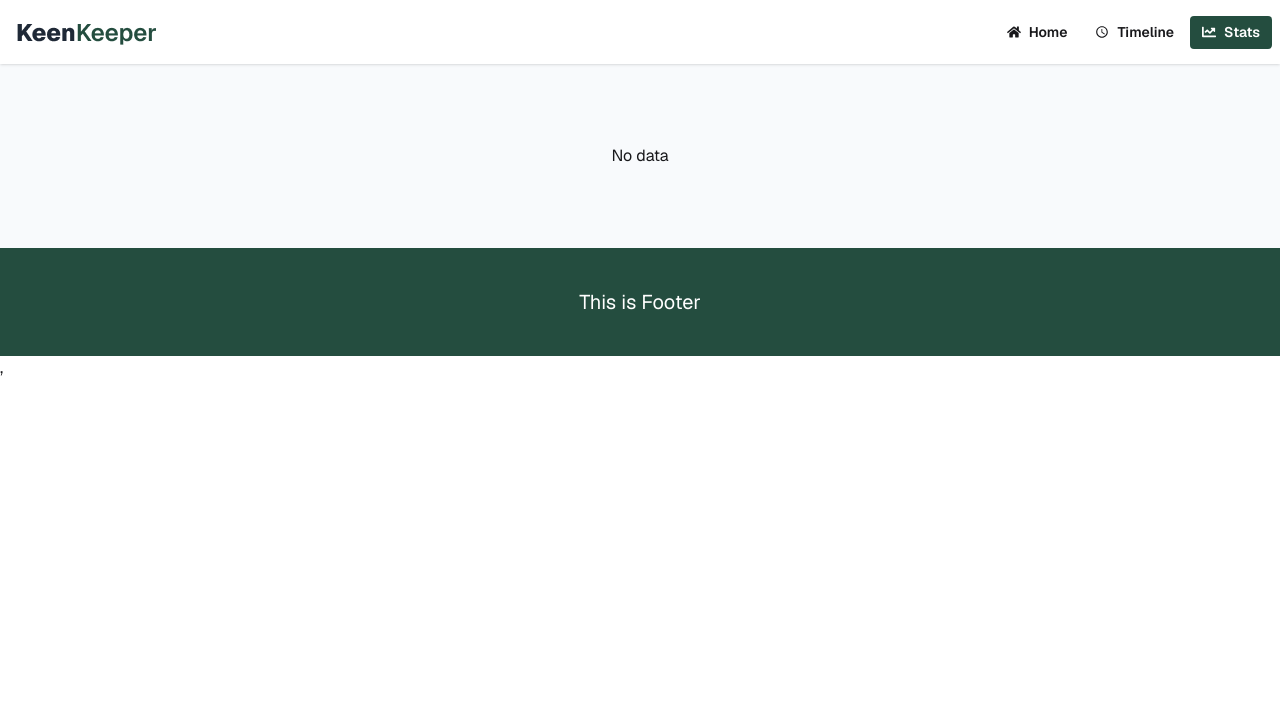
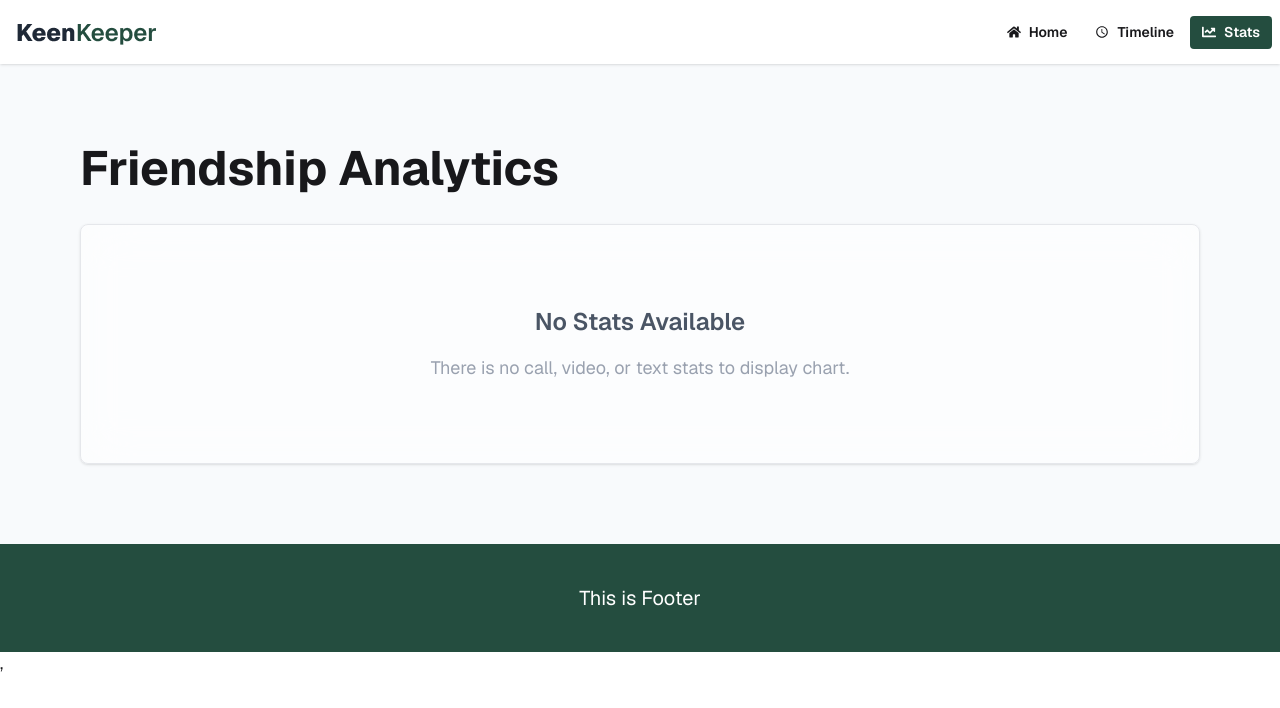
Before and after one commit to ANIK365PRO/-keen-keeper-frinds-A7-m42, a React (Vite) app: page /stats in a window 1280 px wide. Shown: the top 708 px of the page. Built offline with nearby package versions, Linux system fonts and the light colour scheme.

Commit message:
added NoStatusFound and TimelineNotFound when quickCheck array is empty

```diff
--- /dev/null
+++ b/src/components/statsPage/NoStatsFound.jsx
@@ -0,0 +1,16 @@
+import React from 'react';
+
+const NoStatsFound = () => {
+    return (
+        <div className="flex flex-col items-center justify-center h-[30vh] card space-y-4 p-8 w-full shadow  bg-white/60 backdrop-blur-xl border border-gray-200">
+            <p className="text-2xl font-semibold text-gray-600">
+                No Stats Available
+            </p>
+            <p className="text-lg text-gray-400">
+            There is no call, video, or text stats to display chart.
+            </p>
+        </div>
+    );
+};
+
+export default NoStatsFound;
--- /dev/null
+++ b/src/components/timelinePage/TimelineNotFound.jsx
@@ -0,0 +1,19 @@
+import React from 'react';
+
+const TimelineNotFound = () => {
+    return (
+        <div className='container mx-auto space-y-6 px-4 py-10  md:p-16  lg:p-20 '>
+            <div className="flex flex-col items-center justify-center card space-y-4 px-8 py-12 md:py-20 w-full shadow  bg-white/60 backdrop-blur-xl border border-gray-200">
+                <p className="text-2xl font-semibold text-gray-600">
+                    No Timeline status Available
+                </p>
+                <p className="text-lg text-gray-400">
+                There is no call, video, or text status information to display!.
+                </p>
+            </div>
+
+         </div>
+    );
+};
+
+export default TimelineNotFound;
--- a/src/pages/statsPage/StatsPage.jsx
+++ b/src/pages/statsPage/StatsPage.jsx
@@ -1,6 +1,7 @@
 import React, { useContext } from 'react';
 import { FriendsContext } from '../../context/QuickCheckFriendsProvider';
 import { Legend, Pie, PieChart, Tooltip } from 'recharts';
+import NoStatsFound from '../../components/statsPage/NoStatsFound';
 // import useFriends from '../../hooks/useFriends';
 
 const StatsPage = () => {
@@ -9,9 +10,10 @@ const StatsPage = () => {
     const {quickCheck} = useContext(FriendsContext) //custom Context
 
         const count = [
-            {name: 'call', value : 0},
-            {name: 'text', value: 0},
-            {name: 'video', value: 0},
+            { name: 'text', value: 0, fill: '#00C49F' },
+            { name: 'call', value: 0, fill: '#0088FE' },
+            { name: 'video', value: 0, fill: '#FFBB28' },
+
         ]
         for(const singleData of quickCheck){
 
@@ -25,22 +27,22 @@ const StatsPage = () => {
         console.log( 'FriendsContext, quickCheck', quickCheck )
 
 
-        const data = [
-            { name: 'Text', value: 300, fill: '#00C49F' },
-            { name: 'Calls', value: 400, fill: '#0088FE' },
-            { name: 'Video', value: 300, fill: '#FFBB28' },
-
-        ];
         const isAllZero = count.every(d => d.value === 0);
 
     return (
-        <div className='container mx-auto px-4 py-10 md:p-16 lg:p-20 flex justify-center'>
+        <div className='container mx-auto px-4 py-10 md:p-16 lg:p-20 flex justify-center flex-col gap-8'>
+
+            <h2 className='text-3xl md:text-4xl lg:text-5xl font-bold'>Friendship Analytics</h2>
+
+         {/* for pieChart and data not found  */}
+            { isAllZero ?
+                <NoStatsFound></NoStatsFound> :
+
+                <div className='card space-y-6 p-8 w-full shadow bg-white/60 backdrop-blur-xl border border-gray-200 flex flex-col justify-center'>
+                    <p className='text-xl font-medium'>By Interaction Type</p>
 
 
-            {
-            isAllZero ?
-                <p>No data</p> :
-                 <PieChart style={{ width: '100%', maxWidth: '500px', maxHeight: '40vh', aspectRatio: 1 }} responsive>
+                    <PieChart className='mx-auto' style={{ width: '100%', maxWidth: '500px', maxHeight: '40vh', aspectRatio: 1 }} responsive>
                                         <Pie
                                             data={count}
                                             innerRadius="80%"
@@ -56,7 +58,11 @@ const StatsPage = () => {
                                     <Legend></Legend>
                                     <Tooltip></Tooltip>
                         </PieChart>
+
+               </div>
+
             }
+
         </div>
     );
 };
--- a/src/pages/timeLinePage/TimeLinePage.jsx
+++ b/src/pages/timeLinePage/TimeLinePage.jsx
@@ -2,6 +2,8 @@ import React, { useContext } from 'react';
 import { FriendsContext } from '../../context/QuickCheckFriendsProvider';
 
 import TimeLineStatus from '../../components/ui/timeLineStatus/TimeLineStatus';
+import TimelineNotFound from '../../components/timelinePage/TimelineNotFound';
+
 
 const TimeLinePage = () => {
 
@@ -10,8 +12,17 @@ const TimeLinePage = () => {
 
     // const {name, type} = quickCheck
 
+
+
     return (
-        <div className='container mx-auto space-y-6 px-4 py-10  md:p-16  lg:p-20 border'>
+
+        <>
+
+        {
+        quickCheck.length === 0 ?
+            <TimelineNotFound></TimelineNotFound> :
+
+            (<div className='container mx-auto space-y-6 px-4 py-10  md:p-16  lg:p-20 border'>
                 <h2 className='text-3xl  lg:text-5xl font-bold '>Timeline </h2>
 
                 <select defaultValue="Pick a font" className="select border-zinc-200 outline-hidden">
@@ -26,7 +37,11 @@ const TimeLinePage = () => {
                         quickCheck.map((friend, ind) => <TimeLineStatus key={ind} friend={friend}></TimeLineStatus>)
                     }
                 </div>
-        </div>
+            </div>)
+
+        }
+
+        </>
     );
 };
 
```
Also changed, not shown: 1 other file (tests, documents, lock files or other folders). Lines whose indentation alone changed are shown as unchanged.
